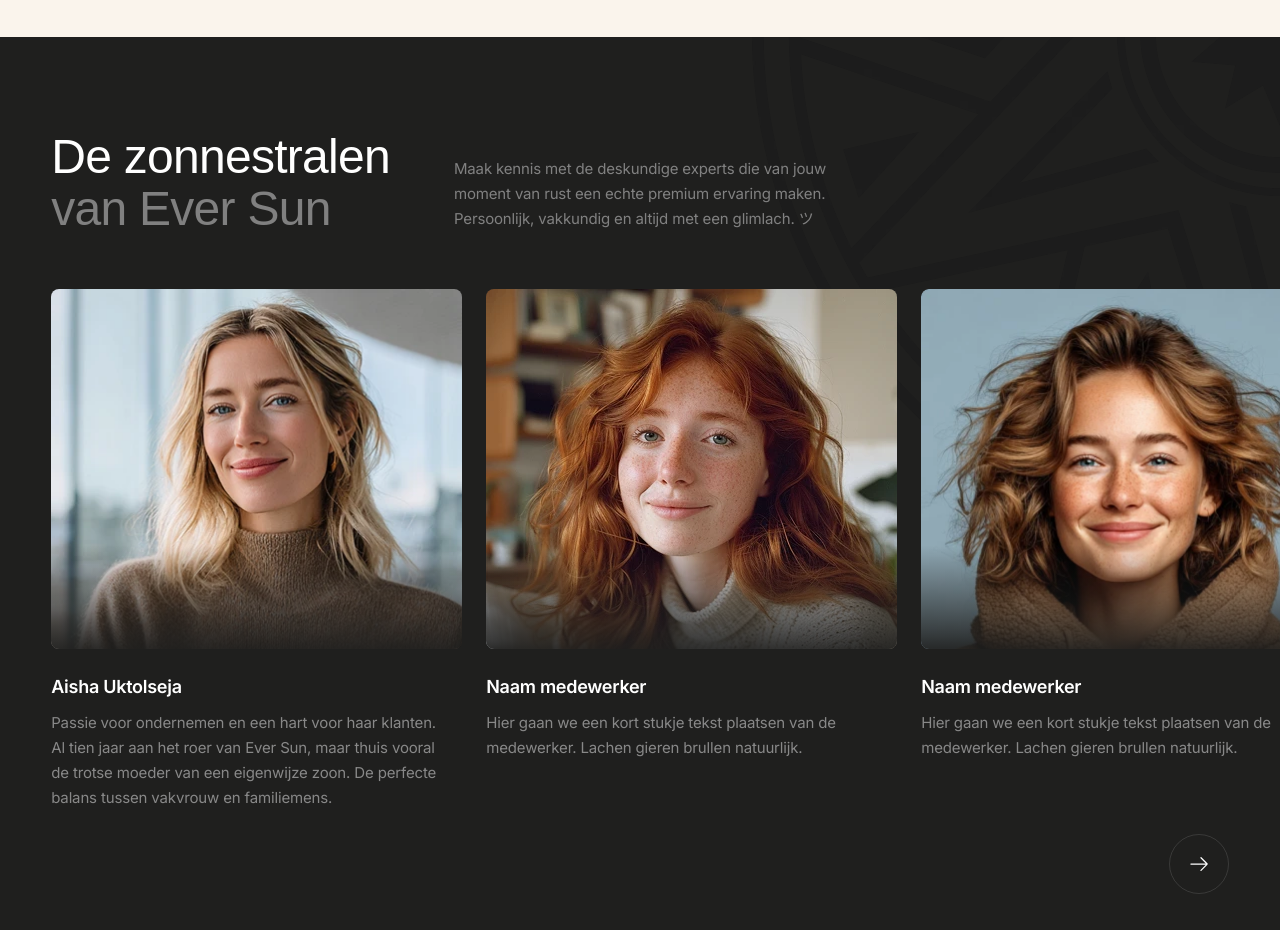
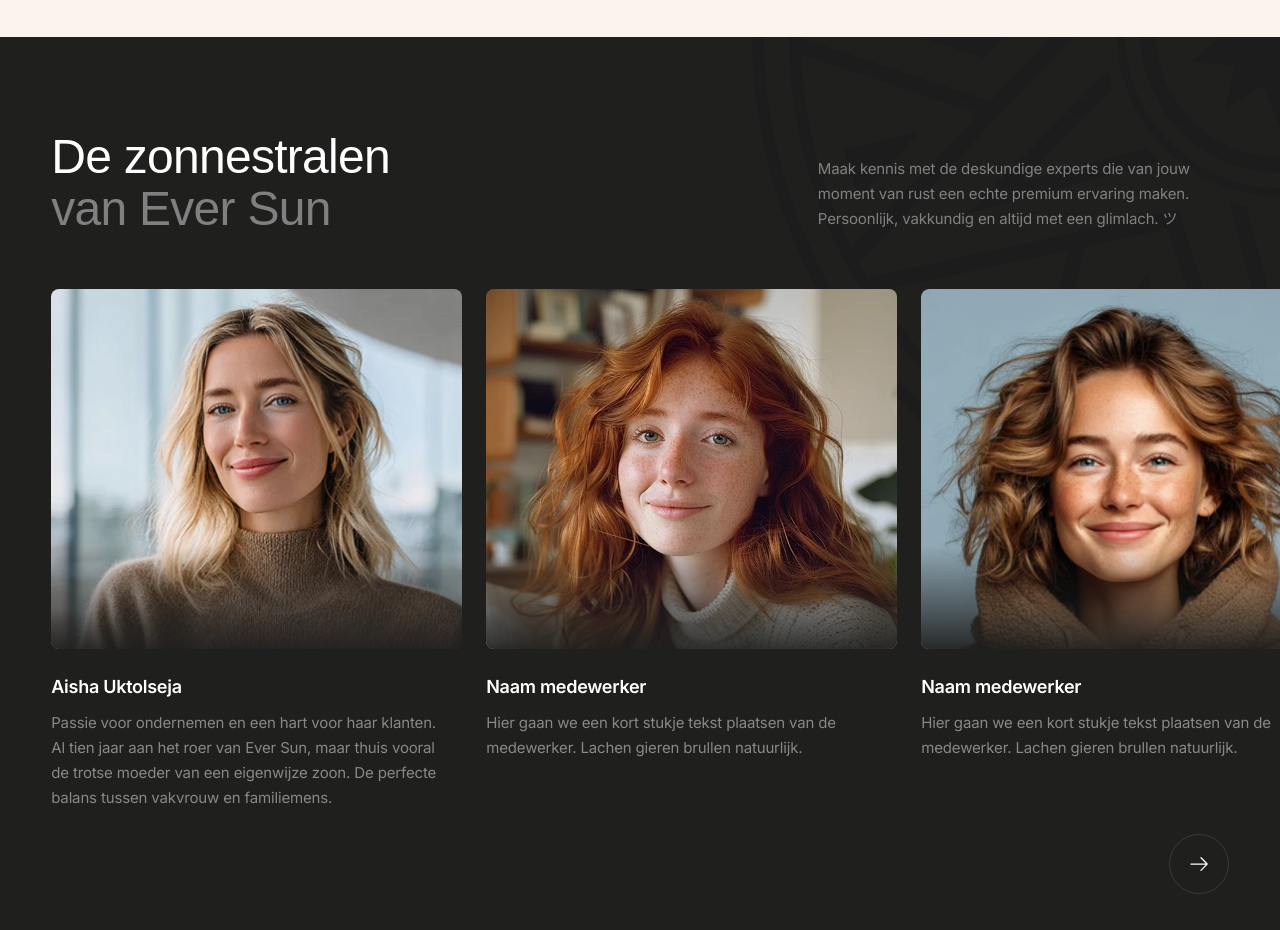
Before and after one commit to timothyvansas-gif/eversun, a Next.js app: page / in a window 1280 px wide. Shown: the part 1860-2790 px from the top of the page. Built offline with nearby package versions, Linux system fonts and the light colour scheme; a web font is replaced by a local one.

Commit message:
style: adjust header layout spacing and paragraph width in over-ons component

```diff
--- a/src/components/over-ons.tsx
+++ b/src/components/over-ons.tsx
@@ -154,7 +154,7 @@ export default function OverOns() {
         <div className="w-full max-w-[1280px] mx-auto">
           {/* Header Area */}
           <div className="mb-9 xl:mb-14">
-            <div className="flex flex-col xl:flex-row xl:items-end gap-5 xl:gap-16">
+            <div className="flex flex-col xl:flex-row xl:justify-between xl:items-end gap-5 xl:gap-6">
               <div>
                 <h2 className="text-white text-[clamp(28px,3.75vw,48px)] font-medium leading-none tracking-[-0.01em] xl:tracking-[-0.015em] font-display">
                   De zonnestralen
@@ -163,7 +163,7 @@ export default function OverOns() {
                   van Ever Sun
                 </h3>
               </div>
-              <p className="text-[#818181] text-[15px] leading-[25px] max-w-[400px] tracking-[-0.01em] xl:mb-[2px]">
+              <p className="text-[#818181] text-[15px] leading-[25px] max-w-[411px] tracking-[-0.01em] xl:mb-[2px]">
                 Maak kennis met de deskundige experts die van jouw moment van rust een echte premium ervaring maken. Persoonlijk, vakkundig en altijd met een glimlach. ツ
               </p>
             </div>
```
